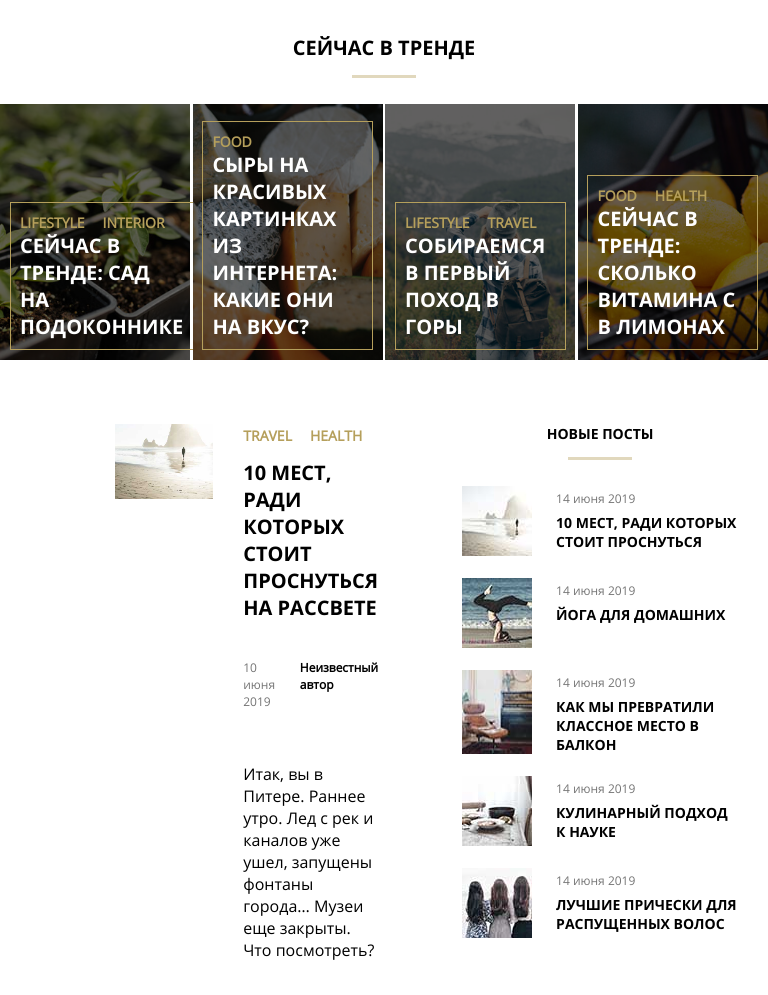
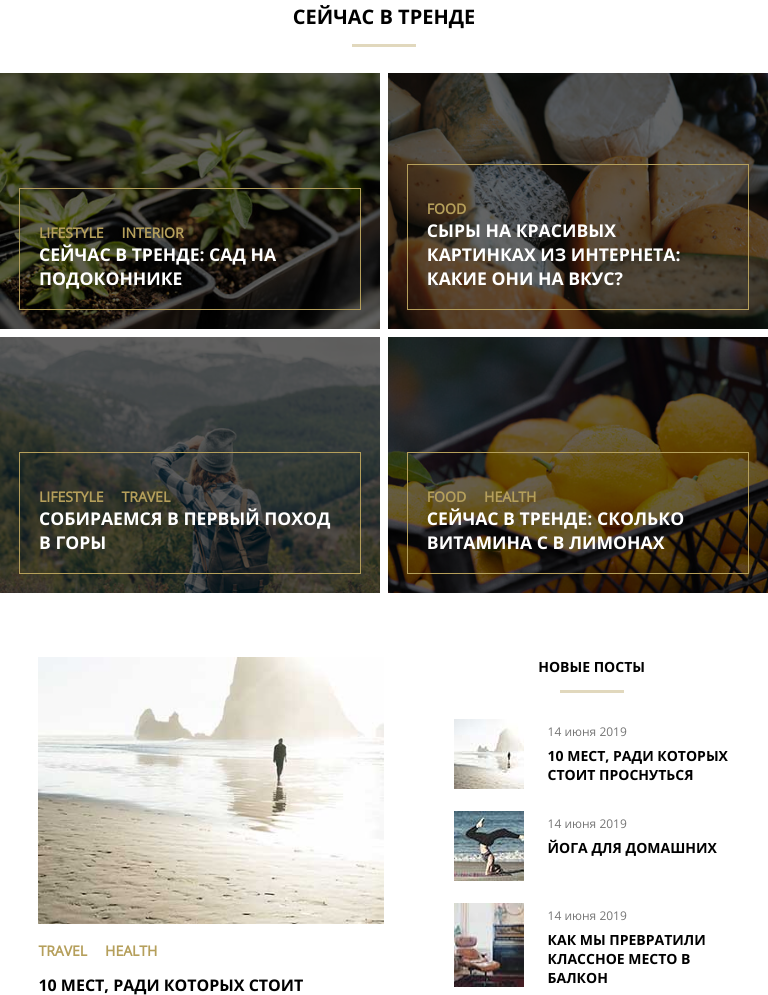
Before and after one commit to polinauzhik/first_project, a plain HTML site: page index.html in a window 768 px wide. Shown: the part 599-1594 px from the top of the page. Drawn offline with Linux system fonts and the light colour scheme; files whose address does not match are found by name.

Commit message:
Версия 2
Исправление ошибок и добавление версии для планшетов

```diff
--- a/css/style.css
+++ b/css/style.css
@@ -29,6 +29,12 @@
     padding: 29px 0;
     padding-bottom: 146px;
     width: 100vw;
+  }
+
+  @media (min-width:768px) and (max-width: 1199px) {
+    .header {
+      background-image: url("../images/banner-bg-tablet.jpg");
+    }
   }
 
   .header:after {
@@ -105,6 +111,12 @@
   }
 
 
+  @media (min-width:768px) and (max-width: 1199px) {
+    .welcome-title {
+      font-size: 2.5rem;
+    }
+  }
+
 
   .trend-title {
     font-family: "OpenSans-Bold";
@@ -147,6 +159,18 @@
 
     text-align: center;
     color: white;
+  }
+
+  @media (min-width:768px) and (max-width: 1199px) {
+    .trend-cards {
+      flex-wrap: wrap;
+    }
+    .trend-card {
+      width: 49.5%
+    }
+    .trend-card:nth-child(n+3){
+      margin-top: 1%;
+    }
   }
 
   .trend-card:after {
@@ -198,6 +222,14 @@
     text-align: left;
   }
 
+  @media (min-width:768px) and (max-width: 1199px) {
+    .trend-card-title-link {
+      font-size: 1.1rem;
+    }
+  }
+
+
+
   .trend-card-title-link:hover {
     color: #b59f5b;
   }
@@ -221,14 +253,32 @@
     margin-top: 64px;
   }
 
+  @media (min-width:768px) and (max-width: 1199px) {
+    .content {
+      width: 90%;
+    }
+  }
+
   .main {
     width: 65%;
     margin-right: 129px;
   }
 
+  @media (min-width:768px) and (max-width: 1199px) {
+    .main {
+      margin-right: 10%;
+    }
+  }
+
   .card {
     display: flex;
     align-items: flex-start;
+  }
+
+  @media (min-width:768px) and (max-width: 1199px) {
+    .card {
+      flex-direction: column;
+    }
   }
 
   .card:nth-child(n + 2) {
@@ -239,11 +289,24 @@
     width: 45%;
   }
 
+  @media (min-width:768px) and (max-width: 1199px) {
+    .pic {
+      width: 100%;
+    }
+  }
+
   .title {
     font-family: "OpenSans-Bold";
     text-transform: uppercase;
     font-size: 1.25rem;
   }
+
+  @media (min-width:768px) and (max-width: 1199px) {
+    .title {
+      font-size: 1.1rem;
+    }
+  }
+
 
   .card-content {
     color: black;
@@ -251,9 +314,21 @@
     margin-left: 30px;
   }
 
+  @media (min-width:768px) and (max-width: 1199px) {
+    .card-content {
+      margin-left: 0px;
+    }
+  }
+
   .tags {
     display: flex;
     list-style-type: none;
+  }
+
+  @media (min-width:768px) and (max-width: 1199px) {
+    .tags {
+      margin-top: 15px;
+    }
   }
 
   .tag-item:nth-child(n + 2) {
@@ -283,6 +358,12 @@
     margin-top: 13px;
   }
 
+  @media (min-width:768px) and (max-width: 1199px) {
+    .title-link {
+      font-size: 1rem;
+    }
+  }
+
   .title-link:hover {
     color: #b59f5b;
   }
@@ -308,6 +389,22 @@
     margin-top: 53px;
   }
 
+  @media (min-width:768px) and (max-width: 1199px) {
+    .post-text {
+      margin-top: 35px;
+    }
+    .post-text::after {
+      content: "";
+      opacity: 0.4;
+      width: 100%;
+      height: 3px;
+      background-color: #eeeeee;
+      display: block;
+      margin-left: auto;
+      margin-right: auto;
+      margin-top: 17px;
+    }
+  }
   .aside {
     width: 276px;
     font-family: OpenSans;
@@ -474,8 +571,6 @@
     border: 3px solid #b59f5b;
   }
 
-
-
   .tag-m-link {
     text-decoration: none;
     font-size: 0.75rem;
@@ -530,16 +625,33 @@
     margin-left: auto;
     margin-right: auto;
     margin-top: 64px;
+  }
 
+  @media (min-width:768px) and (max-width: 1199px) {
+    .product-cards {
+      width: 90%;
+      flex-wrap: wrap;
+    }
   }
+
   .product-card {
     display: flex;
     flex-direction: column;
     width: 25%;
   }
 
+  @media (min-width:768px) and (max-width: 1199px) {
+    .product-card {
+      width: 45%;
+    }
+    .product-card:nth-child(n+3) {
+      margin-top: 28px;
+    }
+  }
+
   .product-pic {
-    max-width: 100%;
+    width: 100%;
+    flex-grow: 1;
   }
   .product-text {
     font-family: "OpenSans";
@@ -615,6 +727,12 @@
     padding-top: 30px;
     padding-bottom: 30px;
     justify-content: center;
+  }
+
+  @media (min-width:768px) and (max-width: 1199px) {
+    .contacts {
+      width: 90%;
+    }
   }
 
   .social-list {
@@ -696,6 +814,7 @@
 
   }
 
+
   .close-button {
     position: absolute;
     width: 1.125rem;
@@ -732,9 +851,20 @@
     z-index: 100;
   }
 
+  @media (min-width:768px) and (max-width: 1199px) {
+    .popup-content {
+      width: 50%;
+    }
+  }
+
   .popup-text {
     width: 24vw;
+  }
 
+  @media (min-width:768px) and (max-width: 1199px) {
+    .popup-text {
+      width: 100%;
+    }
   }
 
   .popup-title {
--- a/index.html
+++ b/index.html
@@ -383,6 +383,7 @@
                 <div class="product-card">
                     <picture>
                       <source srcset="images/shop-item-desk1.jpg" media="(min-width: 1200px)">
+                      <source srcset="images/shop-item-tablet1.jpg" media="(min-width: 768px)">
                       <img src="images/shop-item-desk1.jpg" class="product-pic" alt>
                     </picture>
                     <div class="product-card-content">
@@ -405,7 +406,9 @@
                 </div>
                 <div class="product-card">
                     <picture>
-                      <source srcset="images/shop-item-desk2.jpg" media="(min-width: 1200px)">
+                     <source srcset="images/shop-item-desk2.jpg" media="(min-width: 1200px)">
+                     <source srcset="images/shop-item-tablet2.jpg" media="(min-width: 768px)">
+
                      <img src="images/shop-item-desk2.jpg" class="product-pic" alt>
                     </picture>
                     <div class="product-card-content">
@@ -426,6 +429,7 @@
                 <div class="product-card">
                     <picture>
                      <source srcset="images/shop-item-desk3.jpg" media="(min-width: 1200px)">
+                     <source srcset="images/shop-item-tablet3.jpg" media="(min-width: 768px)">
                      <img src="images/shop-item-desk3.jpg" class="product-pic" alt>
                     </picture>
                     <div class="product-card-content">
```
